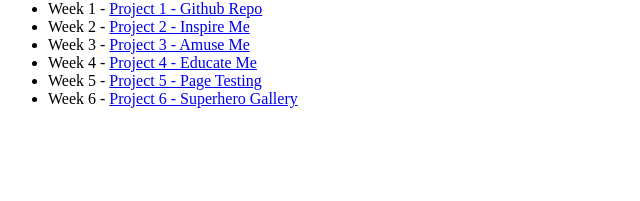
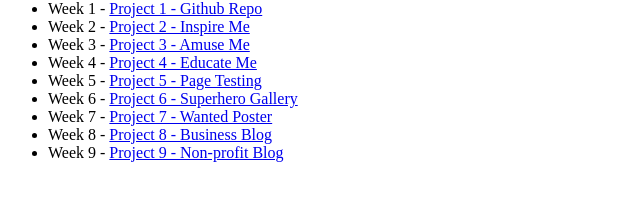
Before and after one commit to gracefling/gracefling.github.io, a plain HTML site: page bacs200/index.html in a window 1280 px wide. Shown: the part 331-532 px from the top of the page, without its empty margins (0-640 px from the left). Drawn offline with Linux system fonts and the light colour scheme.

Commit message:
update index

```diff
--- a/bacs200/index.html
+++ b/bacs200/index.html
@@ -23,6 +23,9 @@
         <li>Week 5 - <a href="https://gracefling.github.io/bacs200/test.html">Project 5 - Page Testing</a> </li>
         <li>Week 6 - <a href="https://gracefling.github.io/bacs200/superhero.html">Project 6 - Superhero Gallery</a>
         </li>
+        <li>Week 7 - <a href="https://gracefling.github.io/bacs200/wanted.html">Project 7 - Wanted Poster</a></li>
+        <li>Week 8 - <a href="https://gracefling.github.io/bacs200/blog.html">Project 8 - Business Blog</a></li>
+        <li>Week 9 - <a href="https://gracefling.github.io/bacs200/nonprofit.html">Project 9 - Non-profit Blog</a></li>
     </ul>
 </body>
 
```
